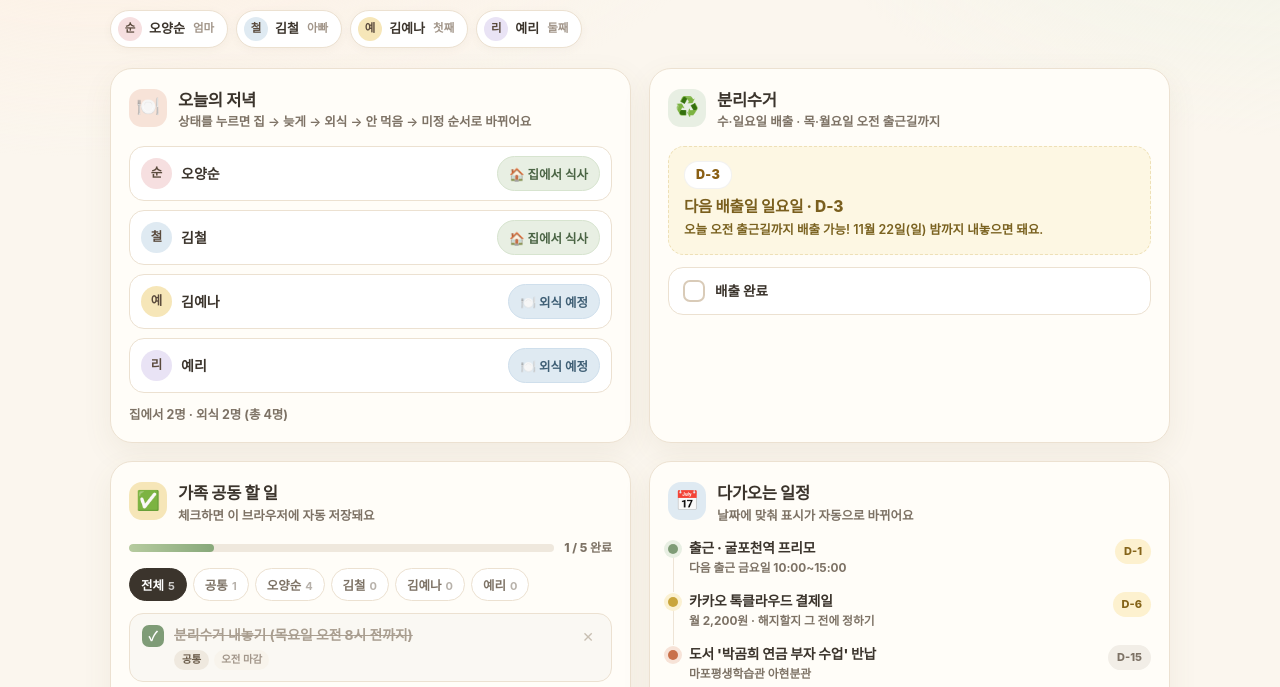
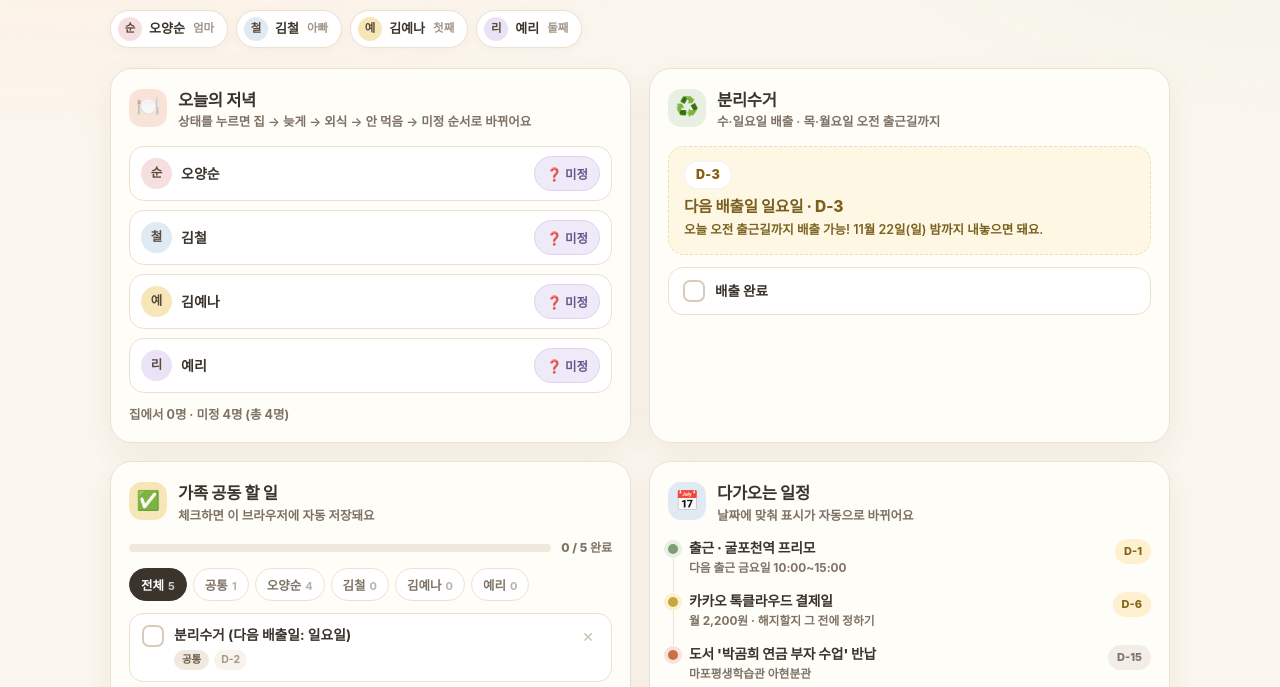
Before and after one commit to yena5789/family-dashboard, a plain HTML site: page index.html in a window 1280 px wide. Shown: the part 94-781 px from the top of the page. Drawn offline with Linux system fonts and the light colour scheme.

Commit message:
2026-11-20 아침 업데이트

```diff
--- a/index.html
+++ b/index.html
@@ -535,7 +535,7 @@
     { id: 'yena', name: '김예나', initial: '예', color: 'var(--butter)' },
     { id: 'eri', name: '예리', initial: '리', color: 'var(--lilac)' }
   ];
-  var dinnerDefault = { oh: 'home', kim: 'home', yena: 'out', eri: 'out' };
+  var dinnerDefault = { oh: 'unknown', kim: 'unknown', yena: 'unknown', eri: 'unknown' };
   var dinnerSaved = load(KEY.dinner + todayStr, null);
   var dinner = {};
   FAMILY.forEach(function (p) {
@@ -646,8 +646,8 @@
 
   /* ================= 가족 공동 할 일 ================= */
   var seedTasks = [
-    { id: 't1', text: '분리수거 내놓기 (목요일 오전 8시 전까지)', who: '공통', done: true, note: '오전 마감' },
-    { id: 't2', text: '17:00 가벼운 10분 스트레칭 (낮 12,000보 걷기 완료)', who: '오양순', done: false, note: '오늘 17:00' },
+    { id: 't1', text: '분리수거 (다음 배출일: 일요일)', who: '공통', done: false, note: 'D-2' },
+    { id: 't2', text: '21:00 10분 스트레칭 (출근일)', who: '오양순', done: false, note: '오늘 21:00' },
     { id: 't3', text: '도서 \'박곰희 연금 부자 수업\' 반납', who: '오양순', done: false, note: '~12/4' },
     { id: 't4', text: '손세정제 주문 결정하기', who: '오양순', done: false, note: '' },
     { id: 't5', text: '카카오 톡클라우드(월 2,200원) 11/25 결제 전 해지 여부 정하기', who: '오양순', done: false, note: '' }
```
